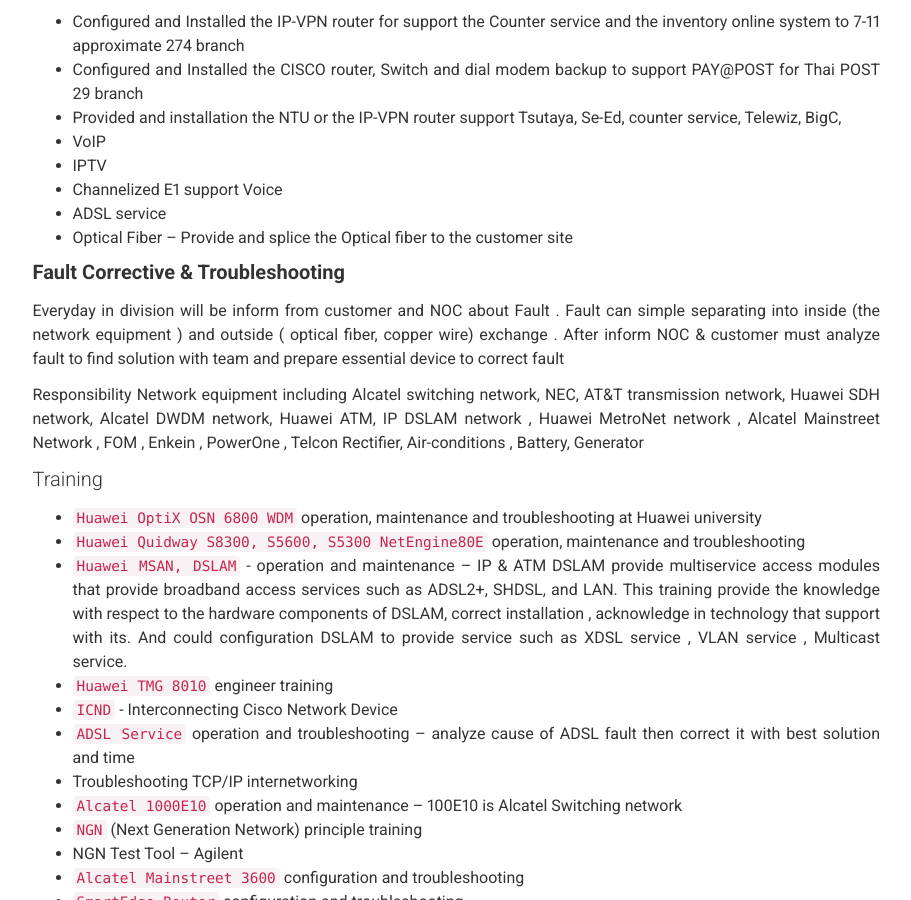
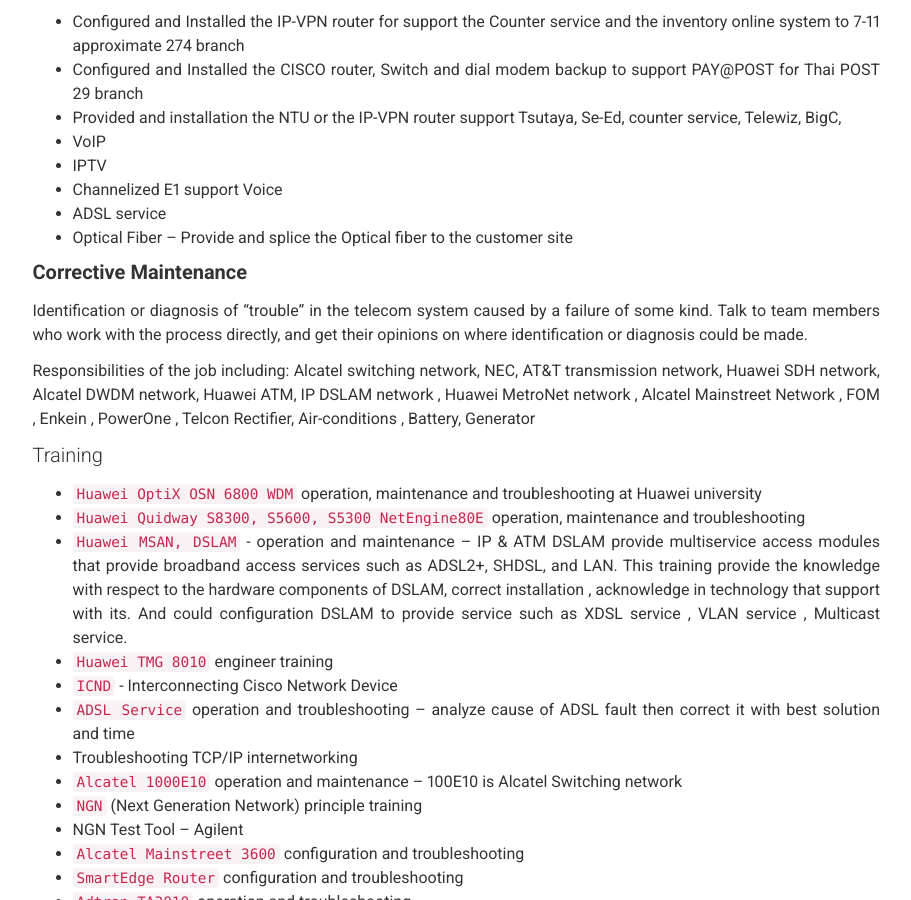
Before and after one commit to kitcharoenp/kitcharoenp.github.io, a Jekyll site: the page built from about_me.md, in a window 1280 px wide and 900 px high, scrolled down 892 px. Shown: the whole window, without its empty margins (330-1241 px from the left). Built offline with Jekyll 4.4.1, drawn with Linux system fonts in a browser that asks for light colours.

Commit message:
[aboutme] update 1st_exp corrective section

```diff
--- a/_data/experience.yml
+++ b/_data/experience.yml
@@ -93,14 +93,11 @@
     * Optical Fiber – Provide and splice the Optical fiber to the customer site
 
 
-    ##  **Fault Corrective & Troubleshooting**
-    Everyday in division will be inform from customer and NOC about Fault .
-    Fault can simple separating into inside (the network equipment ) and outside
-    ( optical fiber, copper wire) exchange .
-    After inform NOC & customer must analyze fault to find solution with team
-    and prepare essential device to correct fault
+    ##  **Corrective Maintenance**
+    Identification or diagnosis of "trouble" in the telecom system caused by a failure of some kind.
+    Talk to team members who work with the process directly, and get their opinions on where identification or diagnosis could be made.
 
-    Responsibility Network equipment including Alcatel switching network, NEC, AT&T transmission network,
+    Responsibilities of the job including:  Alcatel switching network, NEC, AT&T transmission network,
     Huawei SDH network, Alcatel DWDM network, Huawei ATM, IP DSLAM network , Huawei MetroNet network ,
     Alcatel Mainstreet Network , FOM , Enkein , PowerOne , Telcon Rectifier, Air-conditions , Battery, Generator
 
```
